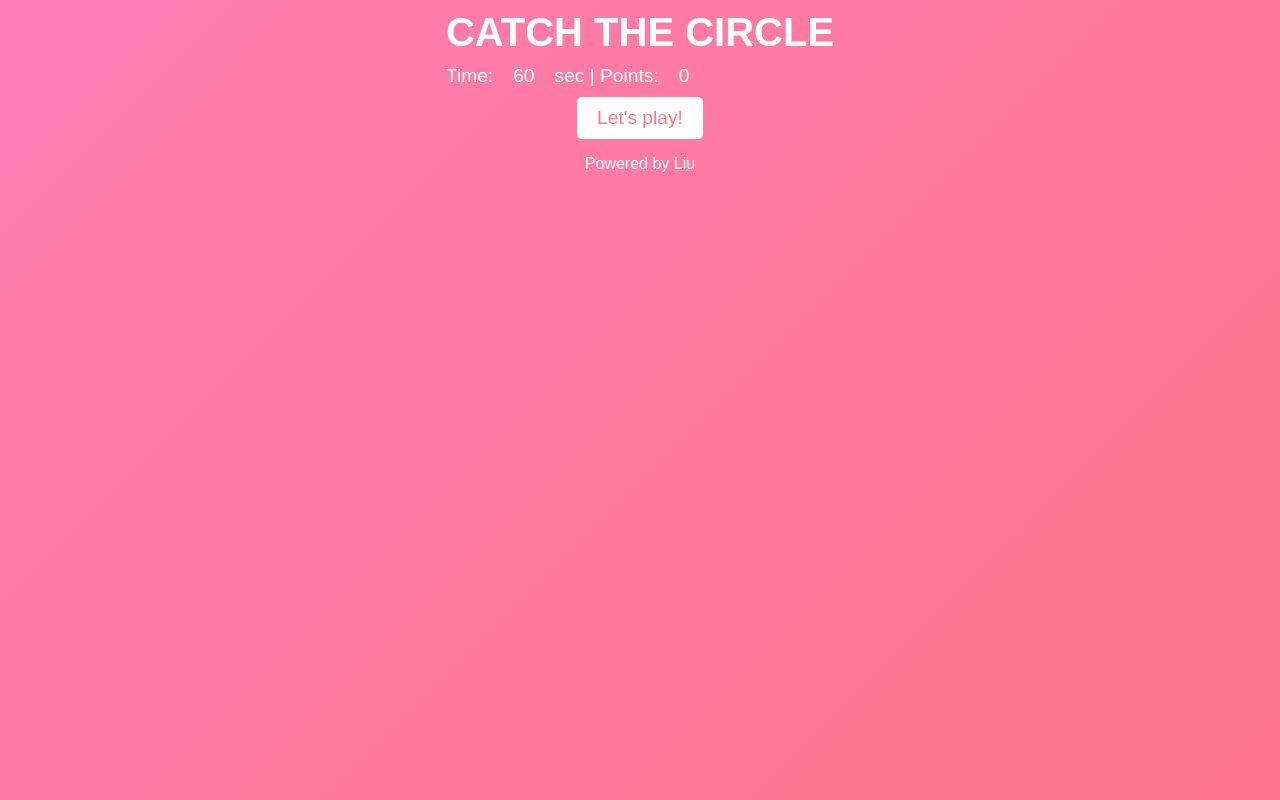
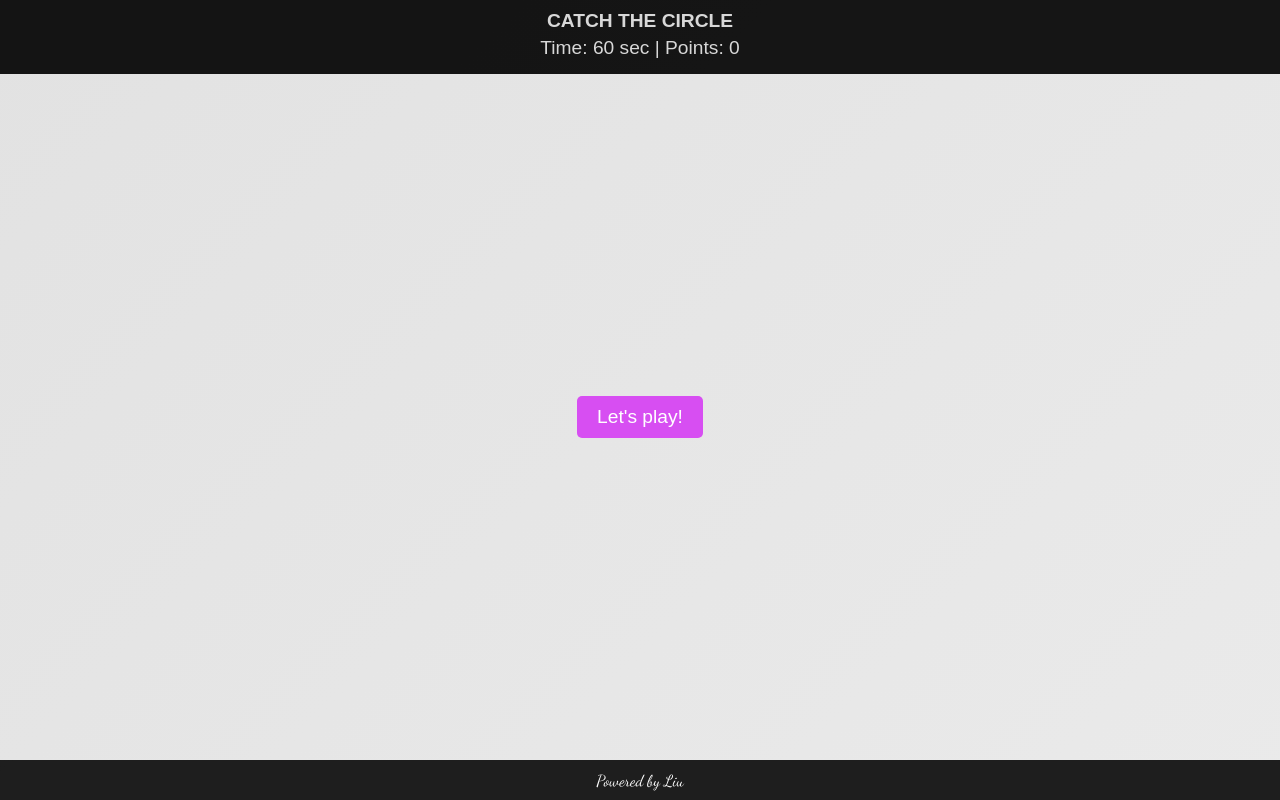
Before and after one commit to DavidliuCK/thecircle, a plain HTML site: page index.html in a window 1280 px wide. Drawn offline with nearby package versions, Linux system fonts and the light colour scheme.

Commit message:
Update style.css

```diff
--- a/style.css
+++ b/style.css
@@ -1,37 +1,58 @@
-body {
+/* Grundinställningar */
+html, body {
   margin: 0;
+  padding: 0;
   font-family: 'Arial', sans-serif;
-  background: linear-gradient(135deg, #ff7eb3, #ff758c);
+  height: 100%; /* Säkerställ att sidan tar upp hela höjden */
+  background: linear-gradient(135deg, #e2e2e2, #eaeaea);
   color: #fff;
-  height: 100vh;
   display: flex;
   flex-direction: column;
-  align-items: center;
-  overflow: hidden; /* Förhindra scroll */
 }
 
 header {
-  margin-top: 10px; /* Flytta allt högre upp */
+  background-color: #000000e8;
+  color:  rgb(216, 216, 216);
   text-align: center;
+  padding: 10px 0;
 }
 
-h1 {
-  font-size: 2.5rem;
+header h1 {
+  font-size: 1.2rem;
   margin: 0;
 }
 
 #info {
+  font-size: 1.2rem;
+  margin: 5px 0;
+}
+
+.game-container {
+  flex: 1; /* Gör att detta fyller ut mellan header och footer */
   display: flex;
-  gap: 20px;
-  font-size: 1.2rem;
-  margin: 10px 0;
+  justify-content: center;
+  align-items: center;
+}
+
+footer {
+  background-color: #000000de;
+  color: white;
+  text-align: center;
+  padding: 0; /* Ta bort eventuell extra padding */
+  font-family: 'Dancing Script', cursive;
+  font-size: 1rem;
+  height: 40px; /* Specifik höjd för att hålla footern kompakt */
+  display: flex;
+  align-items: center; /* Vertikal centrering */
+  justify-content: center; /* Horisontell centrering */
+  flex-shrink: 0; /* Förhindra att footern krymper */
 }
 
 #start-btn {
   font-size: 1.2rem;
   padding: 10px 20px;
-  background: #fff;
-  color: #ff758c;
+  background: #d74ef2;
+  color: #ffffff;
   border: none;
   border-radius: 5px;
   cursor: pointer;
@@ -42,28 +63,26 @@ h1 {
   background: #fce4ec;
 }
 
-/* Cirkeln */
 #circle {
   width: 50px;
   height: 50px;
-  background: #fff;
+  background: hsla(287, 100%, 62%, 0.698);
   border-radius: 50%;
   position: absolute;
   cursor: pointer;
   box-shadow: 0 5px 15px rgba(0, 0, 0, 0.2);
-  display: none; /* Dold tills spelet startar */
+  display: none;
 }
 
 #circle:active {
   transform: scale(0.9);
 }
 
-/* Gratulationsanimation */
 .burst {
   position: absolute;
   width: 50px;
   height: 50px;
-  background: radial-gradient(circle, #fff, transparent);
+  background: radial-gradient(circle, #ffffff, transparent);
   border-radius: 50%;
   pointer-events: none;
 }
```
